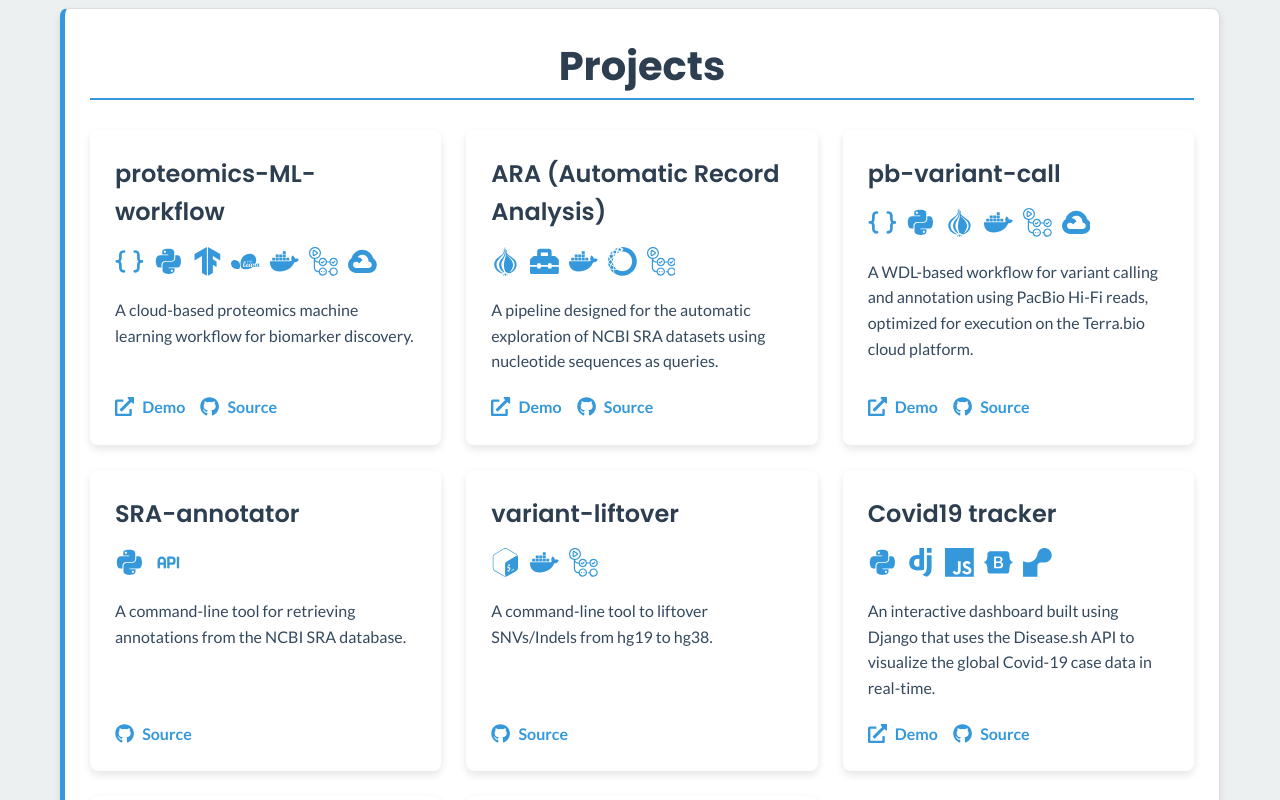
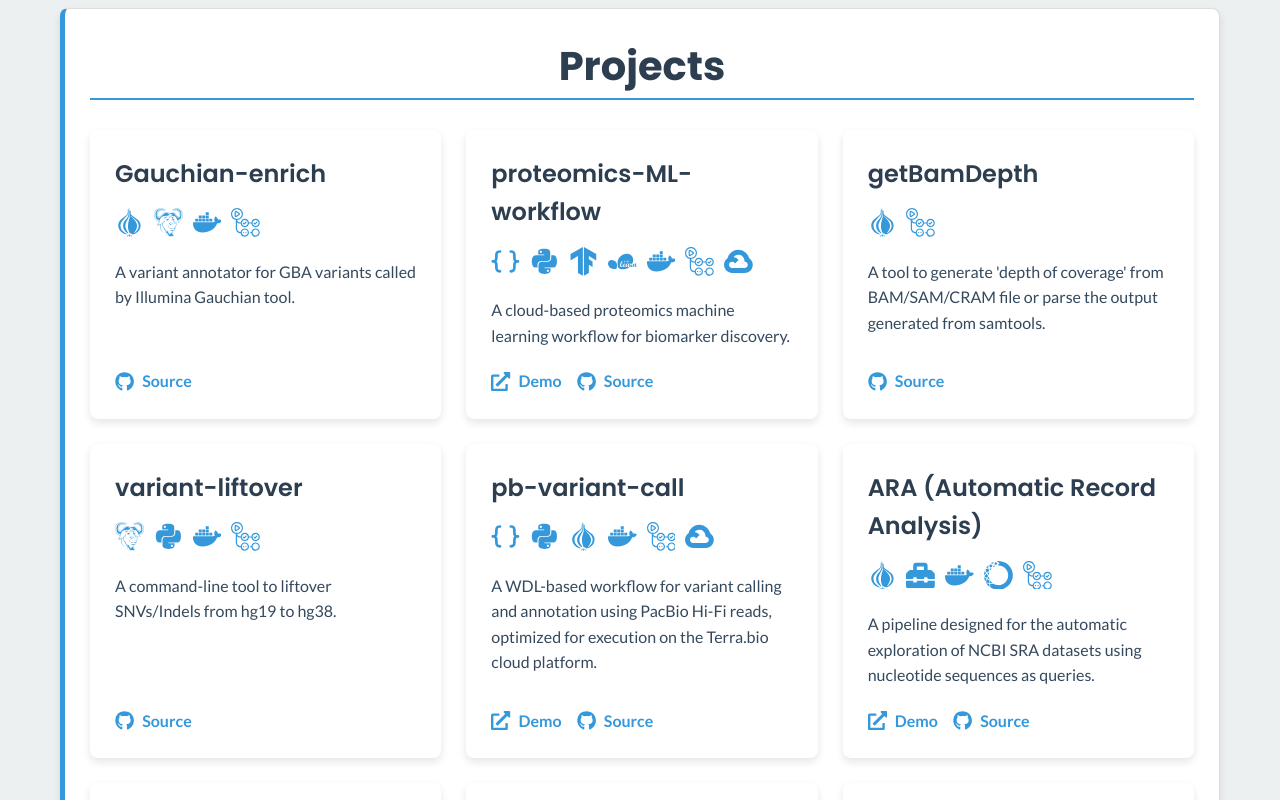
Before and after one commit to maurya-anand/cv, a React (Vite) app: page / in a window 1280 px wide. Shown: the part 2840-3640 px from the top of the page. Built offline with nearby package versions, Linux system fonts and the light colour scheme.

Commit message:
reordered the projects and added new links

```diff
--- a/src/components/Projects.jsx
+++ b/src/components/Projects.jsx
@@ -13,6 +13,7 @@ import {
   SiDjango,
   SiPerl,
   SiGnubash,
+  SiGnu,
   SiJavascript,
   SiMui,
   SiAnaconda,
@@ -30,6 +31,13 @@ import "./Projects.css";
 
 const projects = [
   {
+    name: "Gauchian-enrich",
+    description:
+      "A variant annotator for GBA variants called by Illumina Gauchian tool.",
+    repo: "https://github.com/maurya-anand/gauchian-enrich",
+    technologies: ["Perl", "Make", "Docker", "SiGithubactions"],
+  },
+  {
     name: "proteomics-ML-workflow",
     description:
       "A cloud-based proteomics machine learning workflow for biomarker discovery.",
@@ -40,6 +48,35 @@ const projects = [
       "Python",
       "SiTensorflow",
       "SiScikitlearn",
+      "Docker",
+      "SiGithubactions",
+      "SiGooglecloud",
+    ],
+  },
+  {
+    name: "getBamDepth",
+    description:
+      "A tool to generate 'depth of coverage' from BAM/SAM/CRAM file or parse the output generated from samtools.",
+    repo: "https://github.com/maurya-anand/getBamDepth",
+    technologies: ["Perl", "SiGithubactions"],
+  },
+  {
+    name: "variant-liftover",
+    description:
+      "A command-line tool to liftover SNVs/Indels from hg19 to hg38.",
+    repo: "https://github.com/maurya-anand/liftover",
+    technologies: ["Make", "Python", "Docker", "SiGithubactions"],
+  },
+  {
+    name: "pb-variant-call",
+    description:
+      "A WDL-based workflow for variant calling and annotation using PacBio Hi-Fi reads, optimized for execution on the Terra.bio cloud platform.",
+    demo: "https://dockstore.org/workflows/github.com/anand-imcm/pb-variant-call",
+    repo: "https://github.com/anand-imcm/pb-variant-call",
+    technologies: [
+      "PiBracketsCurlyBold",
+      "Python",
+      "Perl",
       "Docker",
       "SiGithubactions",
       "SiGooglecloud",
@@ -60,33 +97,11 @@ const projects = [
     ],
   },
   {
-    name: "pb-variant-call",
-    description:
-      "A WDL-based workflow for variant calling and annotation using PacBio Hi-Fi reads, optimized for execution on the Terra.bio cloud platform.",
-    demo: "https://dockstore.org/workflows/github.com/anand-imcm/pb-variant-call",
-    repo: "https://github.com/anand-imcm/pb-variant-call",
-    technologies: [
-      "PiBracketsCurlyBold",
-      "Python",
-      "Perl",
-      "Docker",
-      "SiGithubactions",
-      "SiGooglecloud",
-    ],
-  },
-  {
     name: "SRA-annotator",
     description:
       "A command-line tool for retrieving annotations from the NCBI SRA database.",
     repo: "https://github.com/maurya-anand/sra-annotator",
     technologies: ["Python", "NCBIApi"],
-  },
-  {
-    name: "variant-liftover",
-    description:
-      "A command-line tool to liftover SNVs/Indels from hg19 to hg38.",
-    repo: "https://github.com/maurya-anand/liftover",
-    technologies: ["Bash", "Docker", "SiGithubactions"],
   },
   {
     name: "Covid19 tracker",
@@ -119,6 +134,7 @@ const technologyIcons = {
   Django: <SiDjango className="technology-icon" title="Django" />,
   Perl: <SiPerl className="technology-icon" title="Perl" />,
   Bash: <SiGnubash className="technology-icon" title="Bash" />,
+  Make: <SiGnu className="technology-icon" title="GNU Make" />,
   JavaScript: <SiJavascript className="technology-icon" title="JavaScript" />,
   MUI: <SiMui className="technology-icon" title="Material UI" />,
   SiAnaconda: <SiAnaconda className="technology-icon" title="Mamba" />,
```
